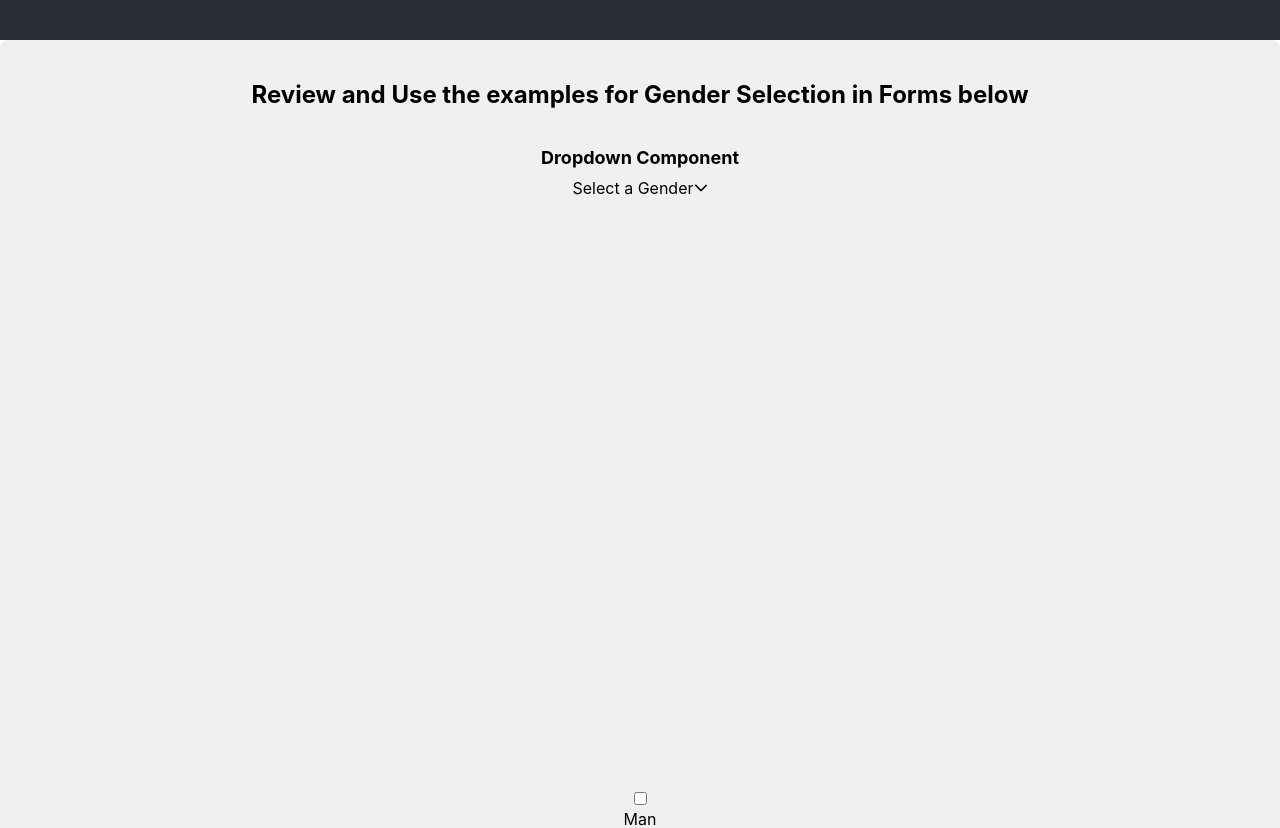
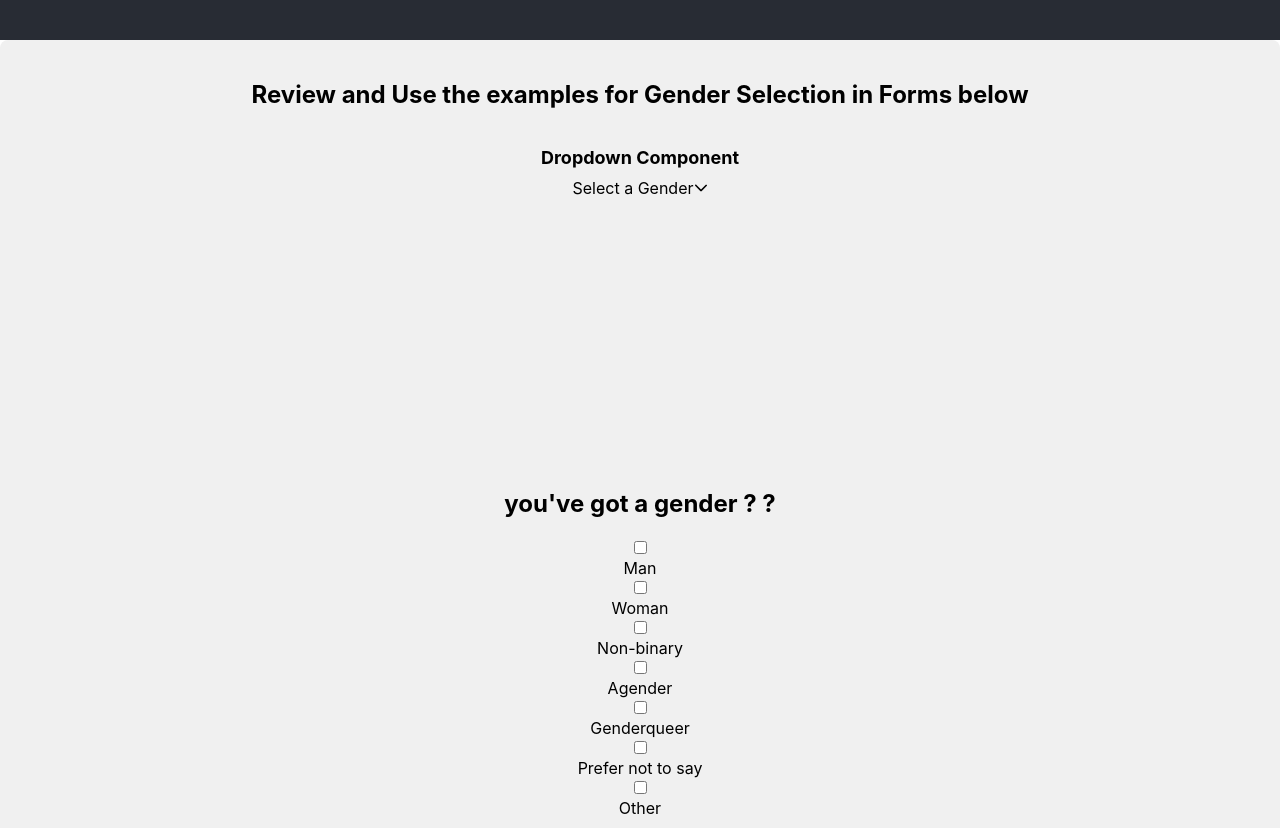
Before and after one commit to mellaskowski/gender-ux, a React (Create React App) app: page / in a window 1280 px wide. Shown: the part 600-1428 px from the top of the page. Built offline with nearby package versions, Linux system fonts and the light colour scheme.

Commit message:
add category header to the gender checkbox

```diff
--- a/src/App.css
+++ b/src/App.css
@@ -34,7 +34,7 @@
   align-items: center;
   flex-direction: column;
   display: flex;
-  min-height: 80vh;
+  min-height: 40vh;
 }
 
 .Example-Header {
--- a/src/Components/Dashboard/GenderDashboard.js
+++ b/src/Components/Dashboard/GenderDashboard.js
@@ -6,13 +6,13 @@ import GenderCheckbox from '../GenderCheckbox';
 export default function GenderDashboard({props}) {
 
       const genderOptions = [
-        { name: 'Man', code: 'M' },
-        { name: 'Woman', code: 'F' },
-        { name: 'Non-binary', code: 'NB' },
-        { name: 'Agender', code: 'A' },
-        { name: 'Genderqueer', code: 'GQ' },
-        { name: 'Prefer not to say', code: 'PNTS' },
-        { name: 'Other', code: 'O' }
+        { name: 'Man', code: 'M', key: 0 },
+        { name: 'Woman', code: 'F', key: 1 },
+        { name: 'Non-binary', code: 'NB', key: 2 },
+        { name: 'Agender', code: 'A', key: 3 },
+        { name: 'Genderqueer', code: 'GQ', key: 4 },
+        { name: 'Prefer not to say', code: 'PNTS', key: 5 },
+        { name: 'Other', code: 'O', key: 6 }
       ];
 
     return(
@@ -23,7 +23,7 @@ export default function GenderDashboard({props}) {
                 />
             </div>
             <div className='Example-Container'>
-                <GenderCheckbox options={genderOptions} />
+                <GenderCheckbox options={genderOptions} category={"you've got a gender ?"}/>
             </div>
       </div>
     );
--- a/src/Components/GenderCheckbox.js
+++ b/src/Components/GenderCheckbox.js
@@ -1,7 +1,7 @@
 import { Checkbox } from 'primereact/checkbox';
 import { useState } from 'react';
 
-export default function GenderCheckbox({options}) {
+export default function GenderCheckbox({options, category}) {
     const [selectedOptions, setSelectedOptions] = useState([]);
 
     const onOptionChange = (e) => {
@@ -16,14 +16,18 @@ export default function GenderCheckbox({options}) {
 
     return(
         <div className="card flex justify-content-center">
+                                        <h2>{category} ?   </h2>
+
             <div className="flex flex-column gap-8">
                 {options.map((option) => {
                     return (
-                        <div key={option.key} className="flex align-items-center">
-                            <Checkbox inputId={option.key} name="option" value={option} onChange={onOptionChange} checked={selectedOptions.some((item) => item.key === option.key)} />
-                            <label htmlFor={option.key} className="ml-2">
-                                {option.name}
-                            </label>
+                        <div>
+                            <div key={option.key} className="flex align-items-center">
+                                <Checkbox inputId={option.key} name="option" value={option} onChange={onOptionChange} checked={selectedOptions.some((item) => item.key === option.key)} />
+                                <label htmlFor={option.key} className="ml-2">
+                                    {option.name}
+                                </label>
+                            </div>
                         </div>
                     );
                 })}
```
